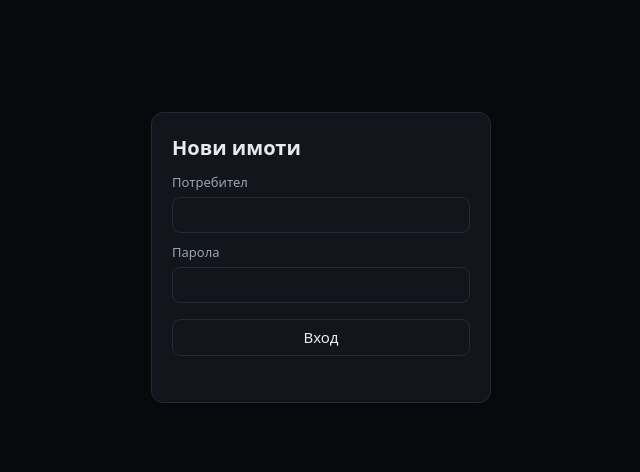
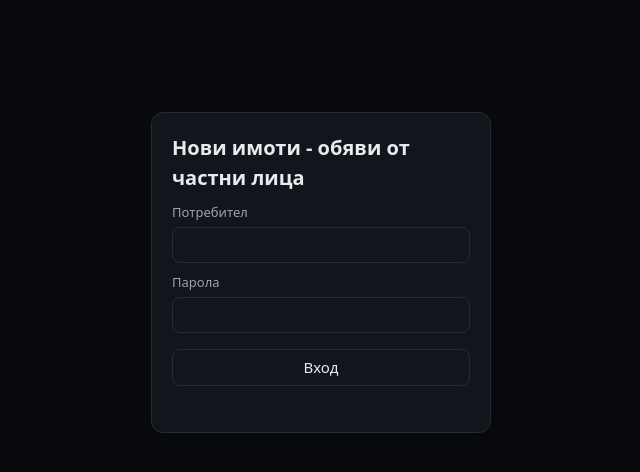
Before and after one commit to sdaskalovhome/imot-tablo, a plain HTML site: page index.html in a window 1280 px wide. Shown: the whole page, without its empty margins (319-959 px from the left). Drawn offline with Linux system fonts and the light colour scheme.

Commit message:
Заглавие: Нови имоти - обяви от частни лица
Co-Authored-By: Claude Opus 5.5 <noreply@anthropic.com>

```diff
--- a/index.html
+++ b/index.html
@@ -4,7 +4,7 @@
 <meta charset="utf-8">
 <meta name="viewport" content="width=device-width, initial-scale=1">
 <meta name="robots" content="noindex, nofollow">
-<title>Нови имоти - табло</title>
+<title>Нови имоти - обяви от частни лица</title>
 <style>
   /* винаги тъмна тема, независимо от настройката на устройството */
   :root { color-scheme: dark; --bg:#07090c; --card:#12161c; --text:#e8eaed; --muted:#9aa3ae; --line:#252b33; --red:#f97066; --amber:#fdb022; --blue:#84adff; }
@@ -48,7 +48,7 @@
 <body>
 <main>
   <form id="login" class="login" hidden>
-    <h1>Нови имоти</h1>
+    <h1>Нови имоти - обяви от частни лица</h1>
     <label for="u">Потребител</label>
     <input id="u" autocomplete="username" required>
     <label for="p">Парола</label>
@@ -59,7 +59,7 @@
 
   <section id="app" hidden>
     <header>
-      <h1>Нови имоти</h1>
+      <h1>Нови имоти - обяви от частни лица</h1>
       <span class="muted"><span id="updated"></span> · <a href="#" id="logout">Изход</a></span>
     </header>
     <div class="stats">
```
